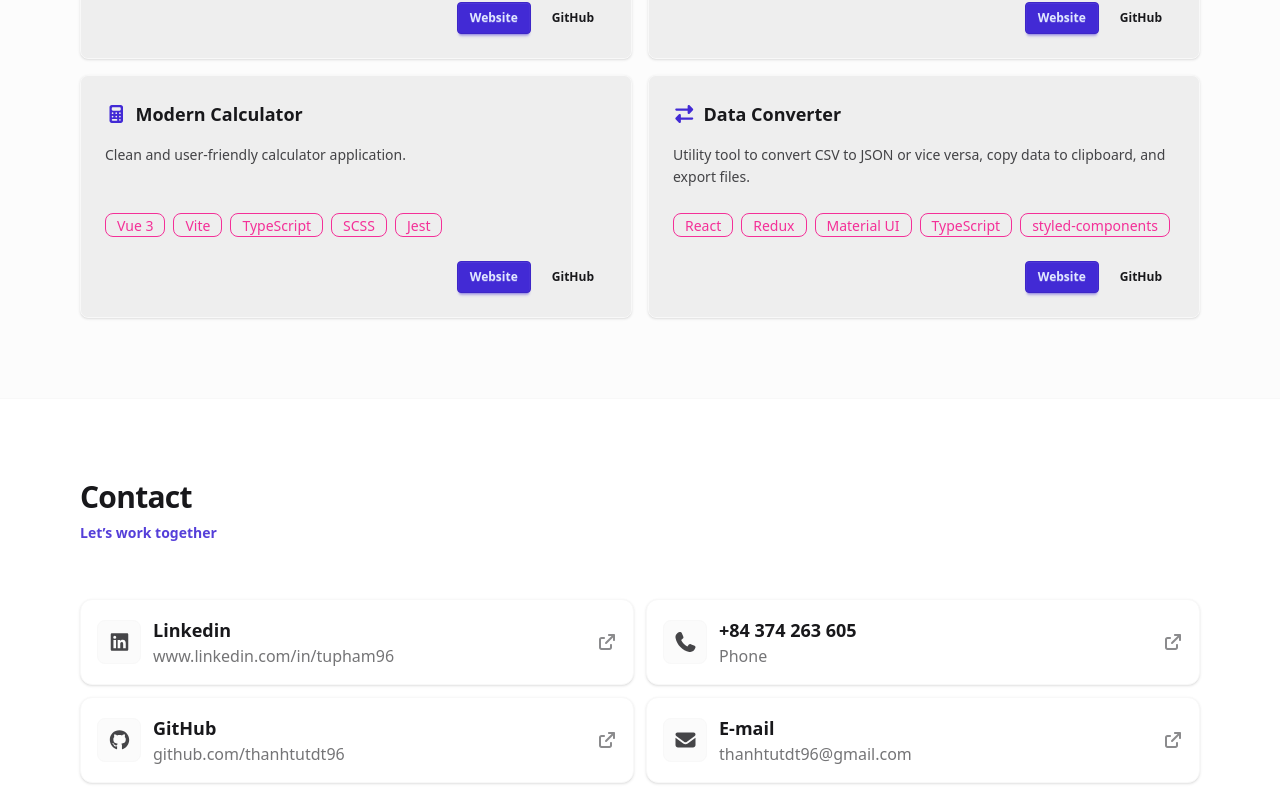
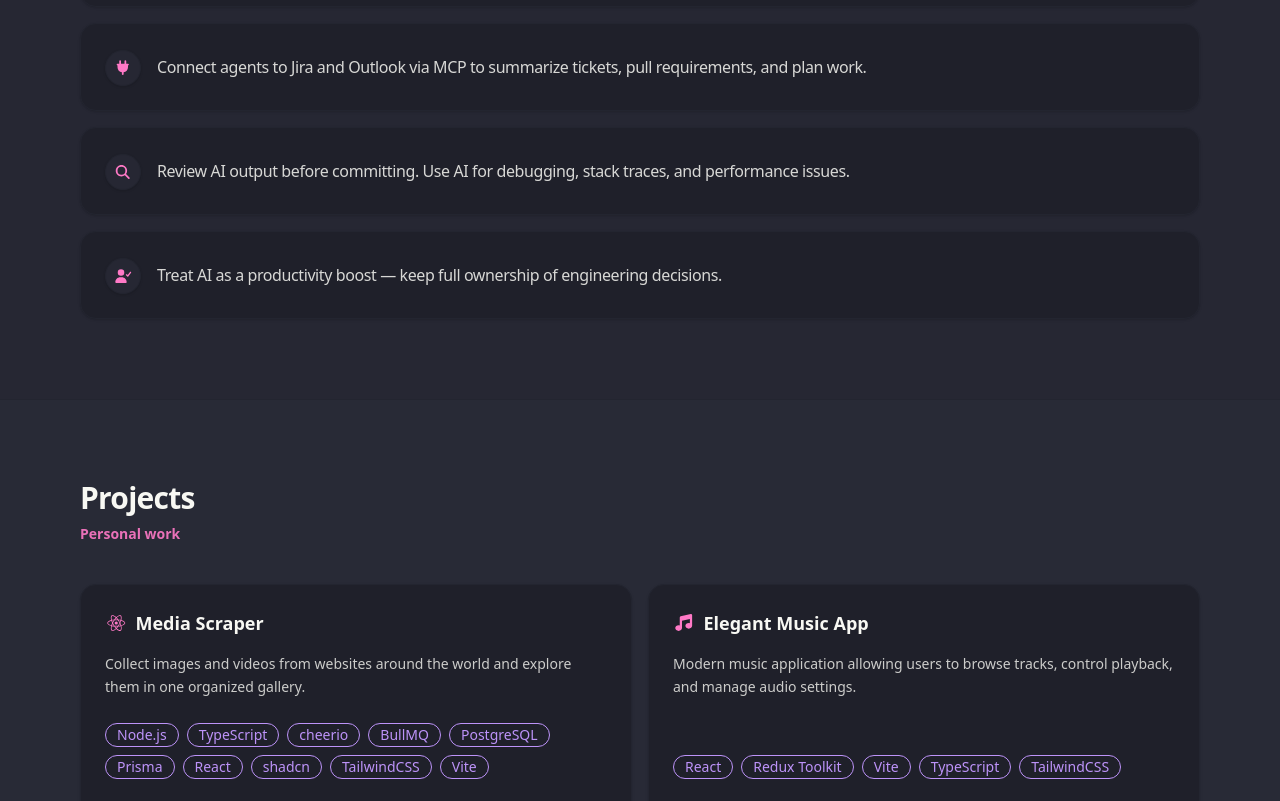
Before and after one commit to thanhtutdt96/my-porfolio, a React (Vite) app: page / in a window 1280 px wide. Shown: the part 1791-2592 px from the top of the page. Built offline with nearby package versions, Linux system fonts and the light colour scheme.

Commit message:
feat: add AI usage section

```diff
--- a/src/App.tsx
+++ b/src/App.tsx
@@ -2,6 +2,7 @@ import { TopNavbar } from "./components/TopNavbar";
 import { SideNav } from "./components/SideNav";
 import { AboutSection } from "./components/sections/AboutSection";
 import { SkillsSection } from "./components/sections/SkillsSection";
+import { AiUsageSection } from "./components/sections/AiUsageSection";
 import { ProjectsSection } from "./components/sections/ProjectsSection";
 import { ContactSection } from "./components/sections/ContactSection";
 import { useActiveSection } from "./hooks/useActiveSection";
@@ -10,7 +11,7 @@ import { ActiveSectionProvider } from "./contexts/activeSectionContext";
 import type { FC } from "react";
 
 const App: FC = () => {
-  const sectionIds = ["about", "skills", "projects", "contact"] as const;
+  const sectionIds = ["about", "skills", "ai", "projects", "contact"] as const;
   const activeSection = useActiveSection(sectionIds);
   const hasScrolled = useHasScrolled(220);
 
@@ -30,6 +31,10 @@ const App: FC = () => {
             </div>
 
             <div className="border-t border-base-200 bg-base-200/40">
+              <AiUsageSection />
+            </div>
+
+            <div className="border-t border-base-200">
               <ProjectsSection />
             </div>
 
@@ -50,6 +55,7 @@ const App: FC = () => {
         items={[
           { id: "about", label: "About" },
           { id: "skills", label: "Skills" },
+          { id: "ai", label: "AI" },
           { id: "projects", label: "Projects" },
           { id: "contact", label: "Contact" },
         ]}
--- a/src/components/TopNavbar.tsx
+++ b/src/components/TopNavbar.tsx
@@ -14,6 +14,7 @@ export type NavItem = {
 const navItems: NavItem[] = [
   { id: "about", label: "About" },
   { id: "skills", label: "Skills" },
+  { id: "ai", label: "AI" },
   { id: "projects", label: "Projects" },
   { id: "contact", label: "Contact" },
 ];
--- /dev/null
+++ b/src/components/sections/AiUsageSection.tsx
@@ -0,0 +1,63 @@
+import { Section } from "../Section";
+import { cv } from "../../data/resumeData";
+import TextType from "../common/TextType";
+import { FontAwesomeIcon } from "@fortawesome/react-fontawesome";
+import type { IconDefinition } from "@fortawesome/fontawesome-svg-core";
+import {
+  faClipboardList,
+  faMagnifyingGlass,
+  faPlug,
+  faRobot,
+  faRocket,
+  faUserCheck,
+} from "@fortawesome/free-solid-svg-icons";
+import type { FC } from "react";
+
+const aiUsageIconById: Record<string, IconDefinition> = {
+  accelerate: faRocket,
+  planning: faClipboardList,
+  mcp: faPlug,
+  review: faMagnifyingGlass,
+  ownership: faUserCheck,
+};
+
+function getAiUsageIcon(id: string): IconDefinition {
+  return aiUsageIconById[id] ?? faRobot;
+}
+
+export const AiUsageSection: FC = () => {
+  return (
+    <Section
+      id="ai"
+      title="AI Usage Experience"
+      eyebrow="How I work with AI tools"
+    >
+      <ul className="grid gap-4 animate-in slide-in-from-bottom-20 duration-500">
+        {cv.aiUsageExperience.map((item) => (
+          <li
+            key={item.id}
+            className="card border border-base-200 bg-base-300 shadow-sm"
+          >
+            <div className="card-body flex flex-row gap-4 p-5 sm:p-6 items-center">
+              <span className="mt-0.5 inline-flex size-9 shrink-0 items-center justify-center rounded-full border border-base-200 bg-base-100/80 text-primary shadow-sm">
+                <FontAwesomeIcon
+                  icon={getAiUsageIcon(item.id)}
+                  className="h-4 w-4"
+                />
+              </span>
+              <TextType
+                text={item.text}
+                as="p"
+                loop={false}
+                startOnVisible
+                typingSpeed={15}
+                showCursor={false}
+                className="text-sm leading-relaxed text-base-content/85 sm:text-base"
+              />
+            </div>
+          </li>
+        ))}
+      </ul>
+    </Section>
+  );
+};
--- a/src/data/resumeData.ts
+++ b/src/data/resumeData.ts
@@ -11,9 +11,14 @@ export type CvProject = {
   stack: string[];
 };
 
+export type AiUsageExperienceItem = {
+  id: string;
+  text: string;
+};
+
 export const cv = {
   name: "Tu Pham",
-  title: "Senior FrontEnd Developer",
+  title: "Software Engineer",
   location: "District 10, HCMC",
   birth: "Sep 1996",
   email: "thanhtutdt96@gmail.com",
@@ -23,7 +28,7 @@ export const cv = {
     { label: "LinkedIn", href: "https://www.linkedin.com/in/tupham96" },
   ] satisfies CvLink[],
   summary:
-    "Software Engineer with 7+ years of experience building scalable, high-quality web applications. Passionate on code quality, maintainability, performance, and accessibility. Experienced in component libraries, micro-frontend architecture, CI/CD pipelines, collaborating on backend systems, and working within microservice-based architecture. Proven ability to leading team, driving technical decisions, mentor teammates, and deliver production-ready features for enterprise SaaS products.",
+    "Software Engineer with 8 years of experience building scalable, high-quality web applications. Passionate on code quality, maintainability, performance, and accessibility. Experienced in component libraries, micro-frontend architecture, CI/CD pipelines, collaborating on backend systems, and working within microservice-based architecture. Proven ability to leading team, driving technical decisions, mentor teammates, and deliver production-ready features for enterprise SaaS products.",
   skills: {
     frontEnd: [
       "React",
@@ -58,14 +63,47 @@ export const cv = {
       "Vite",
     ],
   },
+  aiUsageExperience: [
+    {
+      id: "accelerate",
+      text: "Use Copilot and Cursor to ship faster — features, refactors, tests, code review, specs, PRs, and docs.",
+    },
+    {
+      id: "planning",
+      text: "Plan before coding: scope, constraints, edge cases, and stack. Ask AI to compare options and trade-offs.",
+    },
+    {
+      id: "mcp",
+      text: "Connect agents to Jira and Outlook via MCP to summarize tickets, pull requirements, and plan work.",
+    },
+    {
+      id: "review",
+      text: "Review AI output before committing. Use AI for debugging, stack traces, and performance issues.",
+    },
+    {
+      id: "ownership",
+      text: "Treat AI as a productivity boost — keep full ownership of engineering decisions.",
+    },
+  ] satisfies readonly AiUsageExperienceItem[],
   projects: [
     {
-      name: "Horse Racing Game",
-      href: "https://github.com/thanhtutdt96/horse-racing-game",
-      website: "https://horse-racing-2025.netlify.app",
+      name: "Media Scraper",
+      href: "https://github.com/thanhtutdt96/media-scraper",
+      website: "https://media-scraper.netlify.app",
       description:
-        "Interactive horse racing simulation featuring real-time animations, random race logic, and multi-round results.",
-      stack: ["Vue 3", "Vite", "Vuex", "TypeScript", "TailwindCSS"],
+        "Collect images and videos from websites around the world and explore them in one organized gallery.",
+      stack: [
+        "Node.js",
+        "TypeScript",
+        "cheerio",
+        "BullMQ",
+        "PostgreSQL",
+        "Prisma",
+        "React",
+        "shadcn",
+        "TailwindCSS",
+        "Vite",
+      ],
     },
     {
       name: "Elegant Music App",
@@ -76,25 +114,19 @@ export const cv = {
       stack: ["React", "Redux Toolkit", "Vite", "TypeScript", "TailwindCSS"],
     },
     {
+      name: "Horse Racing Game",
+      href: "https://github.com/thanhtutdt96/horse-racing-game",
+      website: "https://horse-racing-2025.netlify.app",
+      description:
+        "Interactive horse racing simulation featuring real-time animations, random race logic, and multi-round results.",
+      stack: ["Vue 3", "Vite", "Vuex", "TypeScript", "TailwindCSS"],
+    },
+    {
       name: "Modern Calculator",
       href: "https://github.com/thanhtutdt96/calculator",
       website: "https://modern-calculator-23.netlify.app",
       description: "Clean and user-friendly calculator application.",
       stack: ["Vue 3", "Vite", "TypeScript", "SCSS", "Jest"],
     },
-    {
-      name: "Data Converter",
-      href: "https://github.com/thanhtutdt96/convert-csv-json",
-      website: "https://data-converter-csv-json.netlify.app",
-      description:
-        "Utility tool to convert CSV to JSON or vice versa, copy data to clipboard, and export files.",
-      stack: [
-        "React",
-        "Redux",
-        "Material UI",
-        "TypeScript",
-        "styled-components",
-      ],
-    },
   ] satisfies CvProject[],
 } as const;
--- a/src/hooks/useTheme.ts
+++ b/src/hooks/useTheme.ts
@@ -5,15 +5,12 @@ export type ThemeMode = "light" | "dracula";
 const STORAGE_KEY = "theme-mode";
 
 function getInitialTheme(): ThemeMode {
-  if (typeof window === "undefined") return "light";
+  if (typeof window === "undefined") return "dracula";
 
   const stored = window.localStorage.getItem(STORAGE_KEY);
   if (stored === "light" || stored === "dracula") return stored;
 
-  // Use DaisyUI's dracula as our "dark" theme.
-  return window.matchMedia?.("(prefers-color-scheme: dark)")?.matches
-    ? "dracula"
-    : "light";
+  return "dracula";
 }
 
 export function useTheme() {
--- a/src/index.css
+++ b/src/index.css
@@ -1,7 +1,7 @@
 @import "tailwindcss";
 @import "tw-animate-css";
 @plugin "daisyui" {
-  themes: light --default, dark --prefersdark, dracula;
+  themes: dracula --default, light, dark --prefersdark;
 };
 
 html {
```
Also changed, not shown: 1 other file (tests, documents, lock files or other folders).
